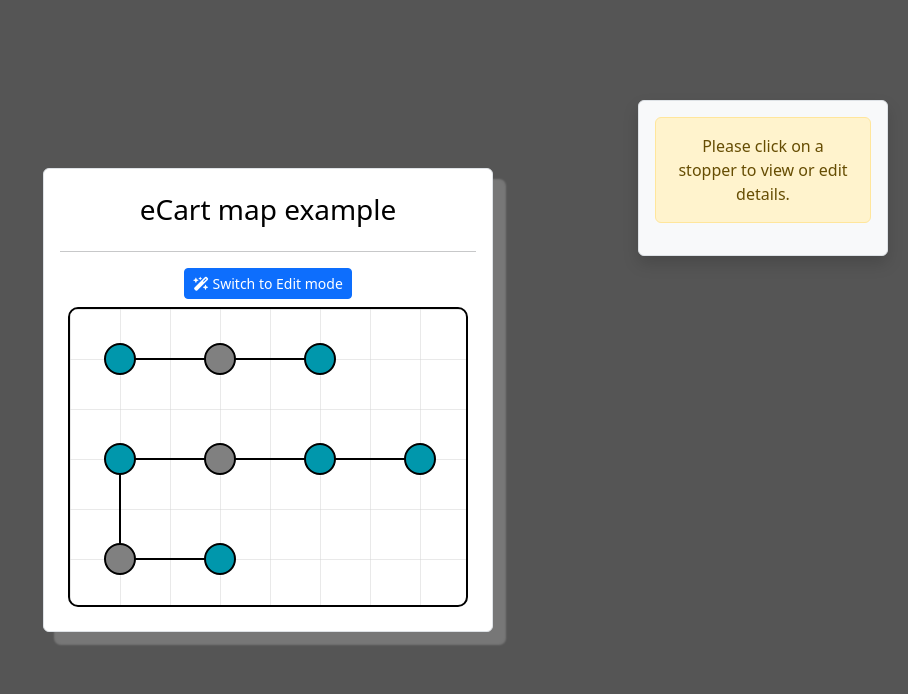
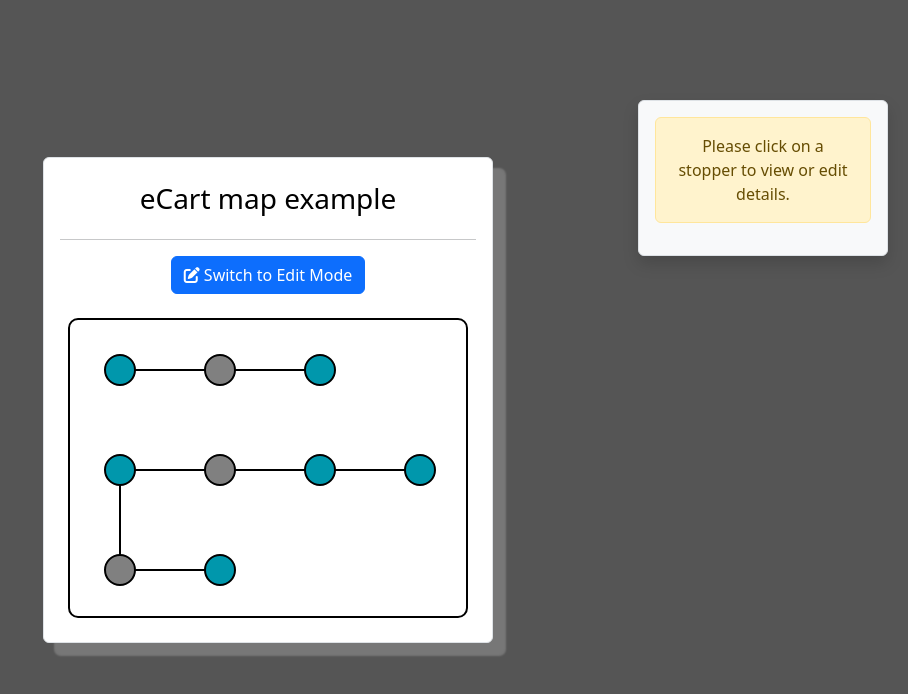
Before and after one commit to robertnicolescu42/ecart-map-demo, an Angular app: page / in a window 1280 px wide. Shown: the top 694 px of the page, without its empty margins (372-1280 px from the left). Built offline with nearby package versions, Linux system fonts and the light colour scheme.

Commit message:
Added proper edit mode

```diff
--- a/src/app/ecart-map/ecart-map.component.html
+++ b/src/app/ecart-map/ecart-map.component.html
@@ -4,15 +4,25 @@
   <div class="text-center map-container border rounded p-3">
     <p class="h3 p-2 map-title text-black">eCart map example</p>
     <hr />
-    <div>
+    <div class="toolbar mb-3">
+      <!-- Edit mode button -->
       <button
-        class="btn btn-sm"
-        (click)="editMode = !editMode"
-        [ngClass]="editMode ? 'btn-danger' : 'btn-primary'"
+        *ngIf="!isEditMode"
+        class="btn btn-primary"
+        (click)="enterEditMode()"
       >
-        <i class="fa fa-wand-magic-sparkles"></i> Switch to
-        {{ editMode ? "Normal" : "Edit" }} mode
+        <i class="fas fa-edit"></i> Switch to Edit Mode
       </button>
+
+      <!-- Save / Cancel buttons when in edit mode -->
+      <div *ngIf="isEditMode">
+        <button class="btn btn-danger me-2" (click)="cancelEdit()">
+          <i class="fas fa-times"></i> Cancel
+        </button>
+        <button class="btn btn-success" (click)="saveEdit()">
+          <i class="fas fa-check"></i> Save
+        </button>
+      </div>
     </div>
     <div class="p-2 position-relative" *ngIf="stoppers">
       <svg
@@ -20,8 +30,8 @@
         [attr.height]="svgDimensions.height"
         class="svg-map"
       >
-        <!-- grid pattern -->
-        <defs>
+        <!-- Grid pattern -->
+        <defs *ngIf="isEditMode">
           <pattern
             id="grid"
             width="50"
@@ -73,15 +83,15 @@
           stroke-width="2"
           [tooltip]="popTemplate"
           [ngClass]="{
-            'ecart-available': stopper.data.isEcartAvailable,
-            'ecart-unavailable': !stopper.data.isEcartAvailable
+            'ecart-available': stopper.data.isEcartAvailable || isEditMode,
+            'ecart-unavailable': !isEditMode && !stopper.data.isEcartAvailable
           }"
           [container]="'body'"
           tooltipPlacement="top"
           tooltipClass="custom-tooltip"
           (mouseover)="showDetails(stopper)"
           (mouseout)="hideDetails()"
-          (click)="onStopperClick(stopper, $event)"
+          (click)="isEditMode && onStopperClick(stopper, $event)"
         ></circle>
       </svg>
 
@@ -100,7 +110,9 @@
       <div
         class="contextual-menu bg-light p-3 border rounded shadow contextual-menu"
       >
-        <div *ngIf="contextualMenuVisible; else noStopperSelected">
+        <div
+          *ngIf="isEditMode && contextualMenuVisible; else noStopperSelected"
+        >
           <h5>Stopper: {{ selectedStopper?.id }}</h5>
           <p>
             <strong>eCart ID:</strong> {{ selectedStopper?.data.eCartId }}<br />
--- a/src/app/ecart-map/ecart-map.component.ts
+++ b/src/app/ecart-map/ecart-map.component.ts
@@ -31,9 +31,10 @@ interface Stopper {
 })
 export class EcartMapComponent implements OnInit {
   @Input()
-  editMode = false;
+  isEditMode = false;
 
   padding = 50;
+  originalStoppers = [];
   stoppers: Stopper[] = [
     // First row
     {
@@ -376,4 +377,25 @@ export class EcartMapComponent implements OnInit {
 
     this.cdr.detectChanges();
   }
+
+  enterEditMode() {
+    this.isEditMode = true;
+    this.originalStoppers = JSON.parse(JSON.stringify(this.stoppers)); // Deep copy of stoppers
+  }
+
+  cancelEdit() {
+    this.isEditMode = false;
+    this.stoppers = JSON.parse(JSON.stringify(this.originalStoppers)); // Revert to original state
+  }
+
+  // Save edit mode changes
+  saveEdit() {
+    this.isEditMode = false;
+    this.applyChanges();
+  }
+
+  applyChanges() {
+    // save the file to s3
+    console.log('Changes saved.');
+  }
 }
```
